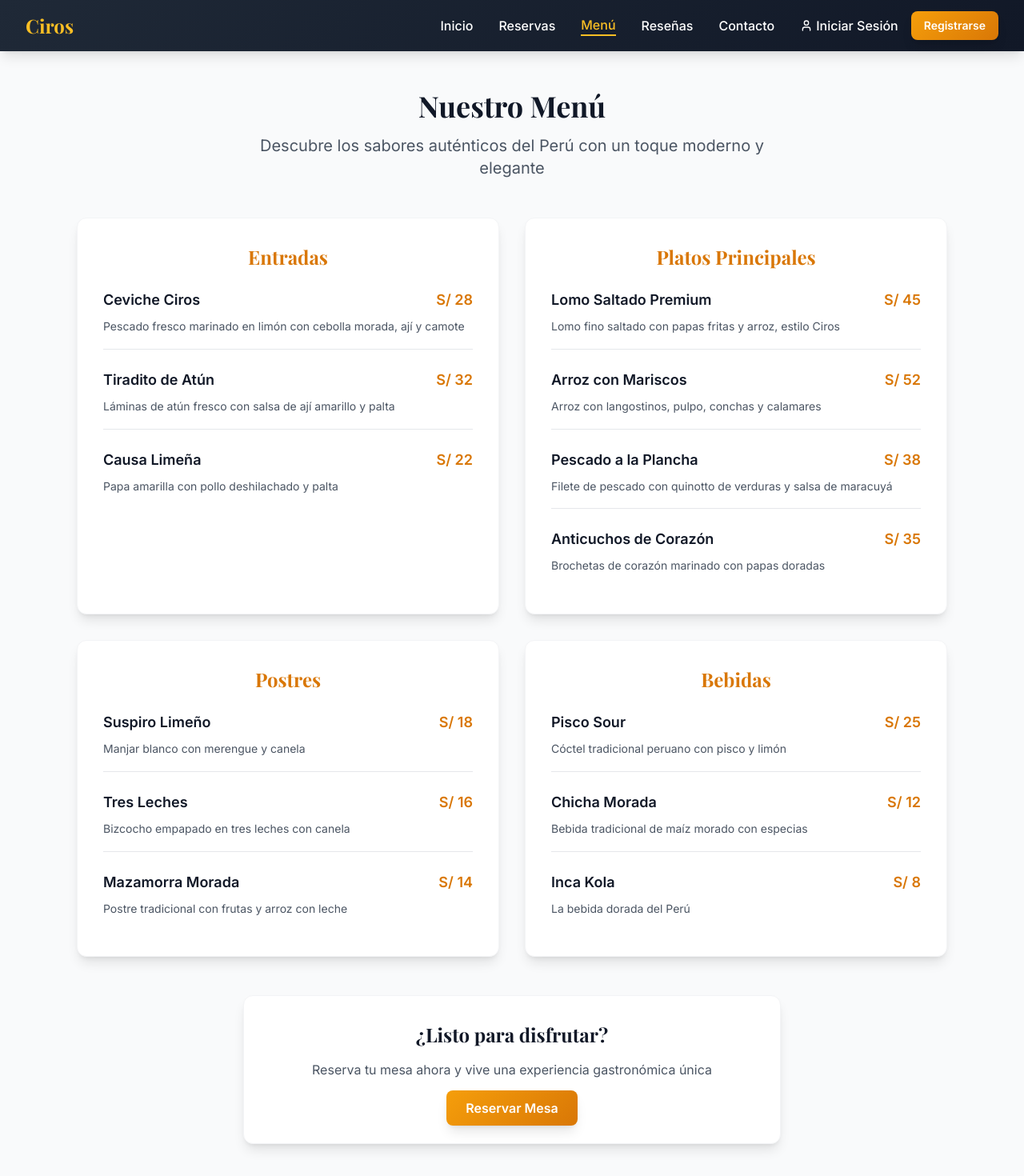
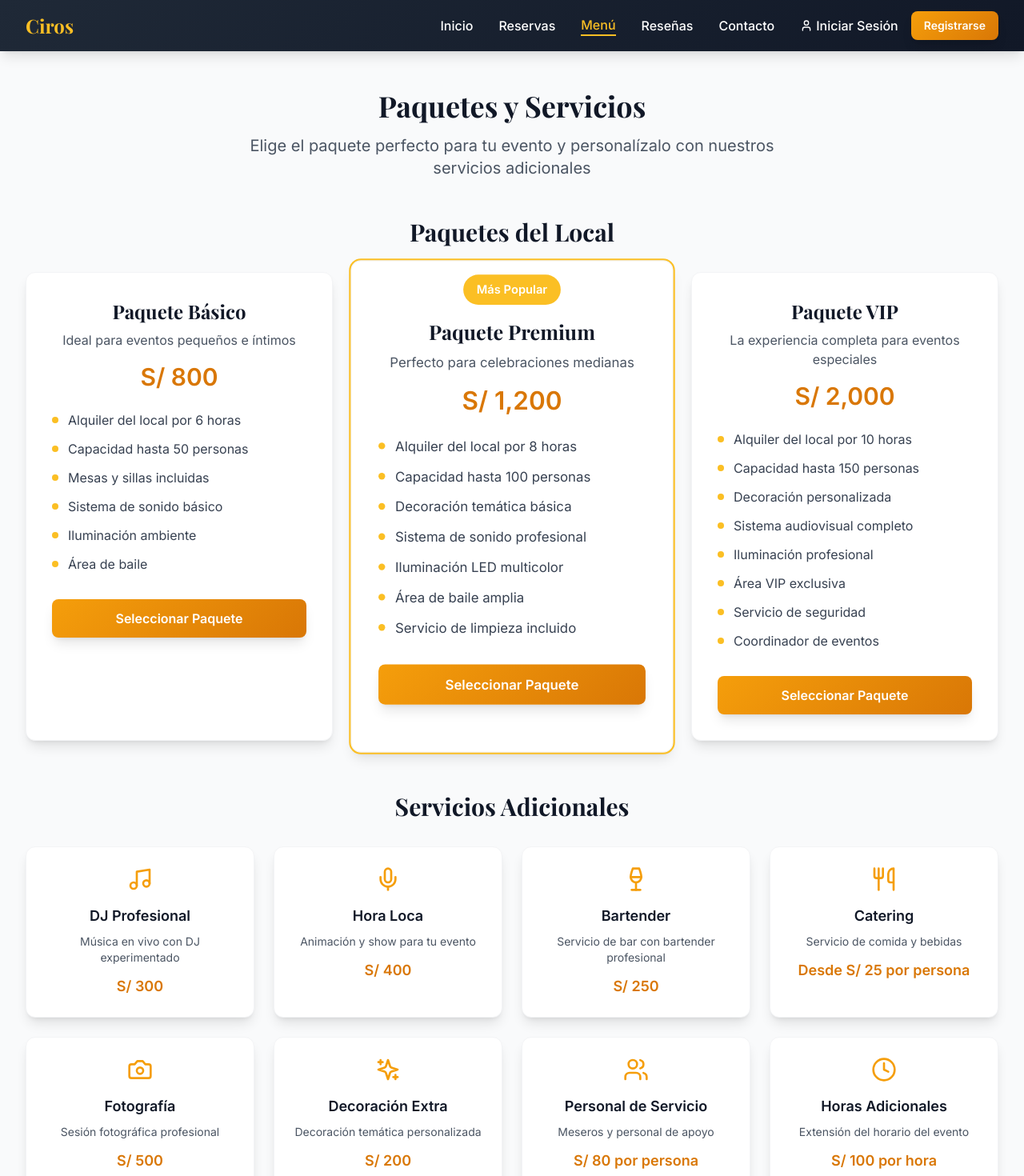
Before and after one commit to Jhunnixr/Ciros-Eventos, a React (Vite) app: page /menu in a window 1280 px wide. Shown: the top 1470 px of the page at 80% size. Built offline with nearby package versions, Linux system fonts and the light colour scheme.

Commit message:
Transformar Ciros a local de eventos y recepciones

```diff
--- a/src/pages/Home.tsx
+++ b/src/pages/Home.tsx
@@ -1,28 +1,61 @@
 import React from 'react'
 import { Link } from 'react-router-dom'
-import { Calendar, Star, Users, Award } from 'lucide-react'
+import { Calendar, Star, Users, Award, Music, Utensils, Camera, Sparkles } from 'lucide-react'
 
 const Home = () => {
   const features = [
     {
       icon: <Calendar className="w-8 h-8 text-gold-500" />,
       title: 'Reservas Fáciles',
-      description: 'Sistema de reservas online simple y rápido'
+      description: 'Sistema de reservas online simple y rápido para tu evento'
     },
     {
       icon: <Star className="w-8 h-8 text-gold-500" />,
-      title: 'Experiencia Premium',
-      description: 'Ambiente elegante y servicio de primera clase'
+      title: 'Ambiente Elegante',
+      description: 'Espacios diseñados para hacer tu celebración memorable'
     },
     {
       icon: <Users className="w-8 h-8 text-gold-500" />,
-      title: 'Eventos Especiales',
-      description: 'Perfecto para celebraciones y reuniones'
+      title: 'Capacidad Flexible',
+      description: 'Desde eventos íntimos hasta grandes celebraciones'
     },
     {
       icon: <Award className="w-8 h-8 text-gold-500" />,
-      title: 'Calidad Garantizada',
-      description: 'Los mejores ingredientes y preparación'
+      title: 'Servicios Premium',
+      description: 'DJ, bartender, catering y más servicios adicionales'
+    }
+  ]
+
+  const eventTypes = [
+    {
+      icon: <Sparkles className="w-6 h-6 text-gold-500" />,
+      title: 'Bodas',
+      description: 'El día más especial de tu vida'
+    },
+    {
+      icon: <Users className="w-6 h-6 text-gold-500" />,
+      title: 'Cumpleaños',
+      description: 'Celebra otro año de vida'
+    },
+    {
+      icon: <Award className="w-6 h-6 text-gold-500" />,
+      title: 'Promociones',
+      description: 'Graduaciones y logros académicos'
+    },
+    {
+      icon: <Star className="w-6 h-6 text-gold-500" />,
+      title: 'Aniversarios',
+      description: 'Momentos especiales para recordar'
+    },
+    {
+      icon: <Utensils className="w-6 h-6 text-gold-500" />,
+      title: 'Eventos Corporativos',
+      description: 'Reuniones y celebraciones empresariales'
+    },
+    {
+      icon: <Music className="w-6 h-6 text-gold-500" />,
+      title: 'Fiestas Temáticas',
+      description: 'Cualquier celebración que imagines'
     }
   ]
 
@@ -37,36 +70,66 @@ const Home = () => {
               <span className="text-gold-400">Ciros</span>
             </h1>
             <p className="text-xl md:text-2xl text-gray-300 mb-8 max-w-3xl mx-auto">
-              Donde cada comida es una experiencia gastronómica única.
-              Reserva tu mesa y disfruta de los mejores sabores en un ambiente elegante.
+              El lugar perfecto para tus eventos y celebraciones.
+              Reserva nuestro local y disfruta de una experiencia única con servicios premium.
             </p>
             <div className="flex flex-col sm:flex-row gap-4 justify-center">
               <Link
                 to="/reservations"
                 className="btn-primary text-lg px-8 py-4"
               >
-                Reservar Mesa
+                Reservar Local
               </Link>
               <Link
                 to="/menu"
                 className="btn-secondary text-lg px-8 py-4"
               >
-                Ver Menú
+                Ver Servicios
               </Link>
             </div>
           </div>
         </div>
       </section>
 
+      {/* Event Types Section */}
+      <section className="py-20 bg-white">
+        <div className="max-w-7xl mx-auto px-4 sm:px-6 lg:px-8">
+          <div className="text-center mb-16">
+            <h2 className="text-4xl font-serif font-bold text-gray-900 mb-4">
+              Tipos de Eventos
+            </h2>
+            <p className="text-xl text-gray-600 max-w-2xl mx-auto">
+              Celebra cualquier ocasión especial en nuestro elegante local
+            </p>
+          </div>
+
+          <div className="grid grid-cols-1 md:grid-cols-2 lg:grid-cols-3 gap-8">
+            {eventTypes.map((event, index) => (
+              <div key={index} className="card p-6 text-center hover:scale-105">
+                <div className="flex justify-center mb-4">
+                  {event.icon}
+                </div>
+                <h3 className="text-xl font-semibold text-gray-900 mb-2">
+                  {event.title}
+                </h3>
+                <p className="text-gray-600">
+                  {event.description}
+                </p>
+              </div>
+            ))}
+          </div>
+        </div>
+      </section>
+
       {/* Features Section */}
-      <section className="py-20 bg-white">
+      <section className="py-20 bg-gray-50">
         <div className="max-w-7xl mx-auto px-4 sm:px-6 lg:px-8">
           <div className="text-center mb-16">
             <h2 className="text-4xl font-serif font-bold text-gray-900 mb-4">
               ¿Por qué elegir Ciros?
             </h2>
             <p className="text-xl text-gray-600 max-w-2xl mx-auto">
-              Ofrecemos una experiencia gastronómica completa con atención personalizada
+              Ofrecemos todo lo que necesitas para hacer de tu evento una experiencia inolvidable
             </p>
           </div>
 
@@ -92,10 +155,10 @@ const Home = () => {
       <section className="py-20 bg-gradient-gold text-white">
         <div className="max-w-7xl mx-auto px-4 sm:px-6 lg:px-8 text-center">
           <h2 className="text-4xl font-serif font-bold mb-6">
-            ¿Listo para una experiencia única?
+            ¿Listo para tu evento perfecto?
           </h2>
           <p className="text-xl mb-8 max-w-2xl mx-auto">
-            Reserva tu mesa ahora y descubre por qué somos el restaurante favorito de la ciudad
+            Reserva nuestro local ahora y descubre por qué somos la mejor opción para tus celebraciones
           </p>
           <Link
             to="/reservations"
@@ -112,7 +175,7 @@ const Home = () => {
           <div className="grid grid-cols-1 md:grid-cols-3 gap-8 text-center">
             <div>
               <div className="text-4xl font-bold text-gold-600 mb-2">500+</div>
-              <div className="text-gray-600">Clientes Satisfechos</div>
+              <div className="text-gray-600">Eventos Realizados</div>
             </div>
             <div>
               <div className="text-4xl font-bold text-gold-600 mb-2">5★</div>
--- a/src/pages/Menu.tsx
+++ b/src/pages/Menu.tsx
@@ -1,143 +1,186 @@
 import React from 'react'
+import { Music, Users, Utensils, Camera, Sparkles, Clock, Mic, Wine } from 'lucide-react'
 
 const Menu = () => {
-  const menuCategories = [
+  const venuePackages = [
     {
-      name: 'Entradas',
-      items: [
-        {
-          name: 'Ceviche Ciros',
-          description: 'Pescado fresco marinado en limón con cebolla morada, ají y camote',
-          price: 'S/ 28'
-        },
-        {
-          name: 'Tiradito de Atún',
-          description: 'Láminas de atún fresco con salsa de ají amarillo y palta',
-          price: 'S/ 32'
-        },
-        {
-          name: 'Causa Limeña',
-          description: 'Papa amarilla con pollo deshilachado y palta',
-          price: 'S/ 22'
-        }
+      name: 'Paquete Básico',
+      description: 'Ideal para eventos pequeños e íntimos',
+      price: 'S/ 800',
+      features: [
+        'Alquiler del local por 6 horas',
+        'Capacidad hasta 50 personas',
+        'Mesas y sillas incluidas',
+        'Sistema de sonido básico',
+        'Iluminación ambiente',
+        'Área de baile'
       ]
     },
     {
-      name: 'Platos Principales',
-      items: [
-        {
-          name: 'Lomo Saltado Premium',
-          description: 'Lomo fino saltado con papas fritas y arroz, estilo Ciros',
-          price: 'S/ 45'
-        },
-        {
-          name: 'Arroz con Mariscos',
-          description: 'Arroz con langostinos, pulpo, conchas y calamares',
-          price: 'S/ 52'
-        },
-        {
-          name: 'Pescado a la Plancha',
-          description: 'Filete de pescado con quinotto de verduras y salsa de maracuyá',
-          price: 'S/ 38'
-        },
-        {
-          name: 'Anticuchos de Corazón',
-          description: 'Brochetas de corazón marinado con papas doradas',
-          price: 'S/ 35'
-        }
+      name: 'Paquete Premium',
+      description: 'Perfecto para celebraciones medianas',
+      price: 'S/ 1,200',
+      features: [
+        'Alquiler del local por 8 horas',
+        'Capacidad hasta 100 personas',
+        'Decoración temática básica',
+        'Sistema de sonido profesional',
+        'Iluminación LED multicolor',
+        'Área de baile amplia',
+        'Servicio de limpieza incluido'
       ]
     },
     {
-      name: 'Postres',
-      items: [
+      name: 'Paquete VIP',
+      description: 'La experiencia completa para eventos especiales',
+      price: 'S/ 2,000',
+      features: [
+        'Alquiler del local por 10 horas',
+        'Capacidad hasta 150 personas',
+        'Decoración personalizada',
+        'Sistema audiovisual completo',
+        'Iluminación profesional',
+        'Área VIP exclusiva',
+        'Servicio de seguridad',
+        'Coordinador de eventos'
+      ]
+    }
+  ]
+
+  const additionalServices = [
     {
-          name: 'Suspiro Limeño',
-          description: 'Manjar blanco con merengue y canela',
-          price: 'S/ 18'
+      icon: <Music className="w-8 h-8 text-gold-500" />,
+      name: 'DJ Profesional',
+      description: 'Música en vivo con DJ experimentado',
+      price: 'S/ 300'
     },
     {
-          name: 'Tres Leches',
-          description: 'Bizcocho empapado en tres leches con canela',
-          price: 'S/ 16'
+      icon: <Mic className="w-8 h-8 text-gold-500" />,
+      name: 'Hora Loca',
+      description: 'Animación y show para tu evento',
+      price: 'S/ 400'
     },
     {
-          name: 'Mazamorra Morada',
-          description: 'Postre tradicional con frutas y arroz con leche',
-          price: 'S/ 14'
-        }
-      ]
+      icon: <Wine className="w-8 h-8 text-gold-500" />,
+      name: 'Bartender',
+      description: 'Servicio de bar con bartender profesional',
+      price: 'S/ 250'
     },
     {
-      name: 'Bebidas',
-      items: [
-        {
-          name: 'Pisco Sour',
-          description: 'Cóctel tradicional peruano con pisco y limón',
-          price: 'S/ 25'
+      icon: <Utensils className="w-8 h-8 text-gold-500" />,
+      name: 'Catering',
+      description: 'Servicio de comida y bebidas',
+      price: 'Desde S/ 25 por persona'
     },
     {
-          name: 'Chicha Morada',
-          description: 'Bebida tradicional de maíz morado con especias',
-          price: 'S/ 12'
+      icon: <Camera className="w-8 h-8 text-gold-500" />,
+      name: 'Fotografía',
+      description: 'Sesión fotográfica profesional',
+      price: 'S/ 500'
     },
     {
-          name: 'Inca Kola',
-          description: 'La bebida dorada del Perú',
-          price: 'S/ 8'
-        }
-      ]
+      icon: <Sparkles className="w-8 h-8 text-gold-500" />,
+      name: 'Decoración Extra',
+      description: 'Decoración temática personalizada',
+      price: 'S/ 200'
+    },
+    {
+      icon: <Users className="w-8 h-8 text-gold-500" />,
+      name: 'Personal de Servicio',
+      description: 'Meseros y personal de apoyo',
+      price: 'S/ 80 por persona'
+    },
+    {
+      icon: <Clock className="w-8 h-8 text-gold-500" />,
+      name: 'Horas Adicionales',
+      description: 'Extensión del horario del evento',
+      price: 'S/ 100 por hora'
     }
   ]
 
   return (
     <div className="min-h-screen bg-gray-50 py-12">
-      <div className="max-w-6xl mx-auto px-4 sm:px-6 lg:px-8">
+      <div className="max-w-7xl mx-auto px-4 sm:px-6 lg:px-8">
         <div className="text-center mb-12">
           <h1 className="text-4xl font-serif font-bold text-gray-900 mb-4">
-            Nuestro Menú
+            Paquetes y Servicios
           </h1>
           <p className="text-xl text-gray-600 max-w-2xl mx-auto">
-            Descubre los sabores auténticos del Perú con un toque moderno y elegante
+            Elige el paquete perfecto para tu evento y personalízalo con nuestros servicios adicionales
           </p>
         </div>
 
-        <div className="grid grid-cols-1 lg:grid-cols-2 gap-8">
-          {menuCategories.map((category, categoryIndex) => (
-            <div key={categoryIndex} className="card p-8">
-              <h2 className="text-2xl font-serif font-bold text-gold-600 mb-6 text-center">
-                {category.name}
+        {/* Venue Packages */}
+        <div className="mb-16">
+          <h2 className="text-3xl font-serif font-bold text-gray-900 mb-8 text-center">
+            Paquetes del Local
           </h2>
-              <div className="space-y-6">
-                {category.items.map((item, itemIndex) => (
-                  <div key={itemIndex} className="border-b border-gray-200 pb-4 last:border-b-0">
-                    <div className="flex justify-between items-start mb-2">
-                      <h3 className="text-lg font-semibold text-gray-900">
-                        {item.name}
+          <div className="grid grid-cols-1 lg:grid-cols-3 gap-8">
+            {venuePackages.map((pkg, index) => (
+              <div key={index} className={`card p-8 ${index === 1 ? 'ring-2 ring-gold-400 transform scale-105' : ''}`}>
+                {index === 1 && (
+                  <div className="bg-gold-400 text-white text-center py-2 px-4 rounded-full text-sm font-semibold mb-4 -mt-4 mx-auto w-fit">
+                    Más Popular
+                  </div>
+                )}
+                <div className="text-center mb-6">
+                  <h3 className="text-2xl font-serif font-bold text-gray-900 mb-2">
+                    {pkg.name}
                   </h3>
-                      <span className="text-lg font-bold text-gold-600 ml-4">
-                        {item.price}
-                      </span>
+                  <p className="text-gray-600 mb-4">{pkg.description}</p>
+                  <div className="text-3xl font-bold text-gold-600">{pkg.price}</div>
                 </div>
-                    <p className="text-gray-600 text-sm leading-relaxed">
-                      {item.description}
-                    </p>
+                <ul className="space-y-3 mb-8">
+                  {pkg.features.map((feature, featureIndex) => (
+                    <li key={featureIndex} className="flex items-center text-gray-700">
+                      <div className="w-2 h-2 bg-gold-400 rounded-full mr-3"></div>
+                      {feature}
+                    </li>
+                  ))}
+                </ul>
+                <button className="btn-primary w-full">
+                  Seleccionar Paquete
+                </button>
               </div>
             ))}
           </div>
         </div>
+
+        {/* Additional Services */}
+        <div>
+          <h2 className="text-3xl font-serif font-bold text-gray-900 mb-8 text-center">
+            Servicios Adicionales
+          </h2>
+          <div className="grid grid-cols-1 md:grid-cols-2 lg:grid-cols-4 gap-6">
+            {additionalServices.map((service, index) => (
+              <div key={index} className="card p-6 text-center hover:scale-105">
+                <div className="flex justify-center mb-4">
+                  {service.icon}
+                </div>
+                <h3 className="text-lg font-semibold text-gray-900 mb-2">
+                  {service.name}
+                </h3>
+                <p className="text-gray-600 text-sm mb-3">
+                  {service.description}
+                </p>
+                <div className="text-lg font-bold text-gold-600">
+                  {service.price}
+                </div>
+              </div>
             ))}
+          </div>
         </div>
 
         <div className="mt-12 text-center">
           <div className="card p-8 max-w-2xl mx-auto">
             <h3 className="text-2xl font-serif font-bold text-gray-900 mb-4">
-              ¿Listo para disfrutar?
+              ¿Listo para tu evento perfecto?
             </h3>
             <p className="text-gray-600 mb-6">
-              Reserva tu mesa ahora y vive una experiencia gastronómica única
+              Reserva nuestro local ahora y personaliza tu evento con nuestros servicios adicionales
             </p>
             <a href="/reservations" className="btn-primary">
-              Reservar Mesa
+              Reservar Ahora
             </a>
           </div>
         </div>
```
Lines whose indentation alone changed are shown as unchanged.
